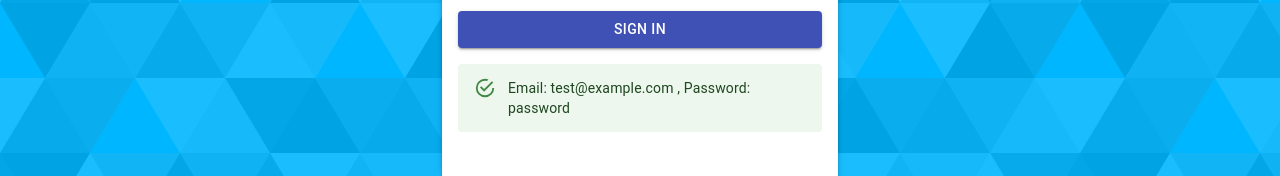
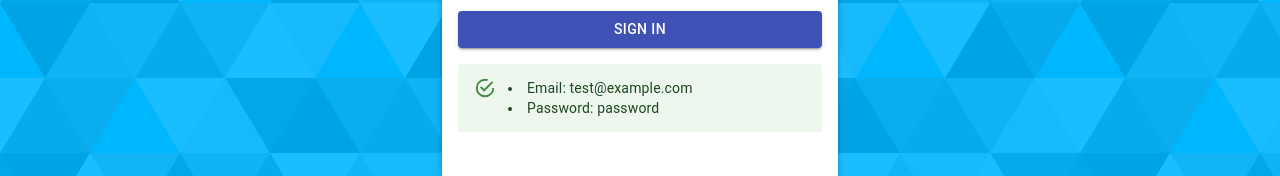
Before and after one commit to lisa1501/Memories-Application-MERN, a React (Create React App) app in the folder client/: page /auth in a window 1280 px wide. Shown: the part 447-623 px from the top of the page. Built offline with nearby package versions, Linux system fonts and the light colour scheme; no server answers.

Commit message:
edit Alert style

```diff
--- a/client/src/components/Auth/Auth.js
+++ b/client/src/components/Auth/Auth.js
@@ -88,7 +88,8 @@ const Auth = () => {
                         {isSignup ? 'Sign Up' :' Sign In'}
                     </Button>
                     <Alert message="success">
-                            Email: test@example.com , Password: password
+                            <li>Email: test@example.com </li>
+                            <li>Password: password</li>
                     </Alert>
 
                     <GoogleOAuthProvider clientId={process.env.REACT_APP_GOOGLE_CLIENT_ID}>
```
